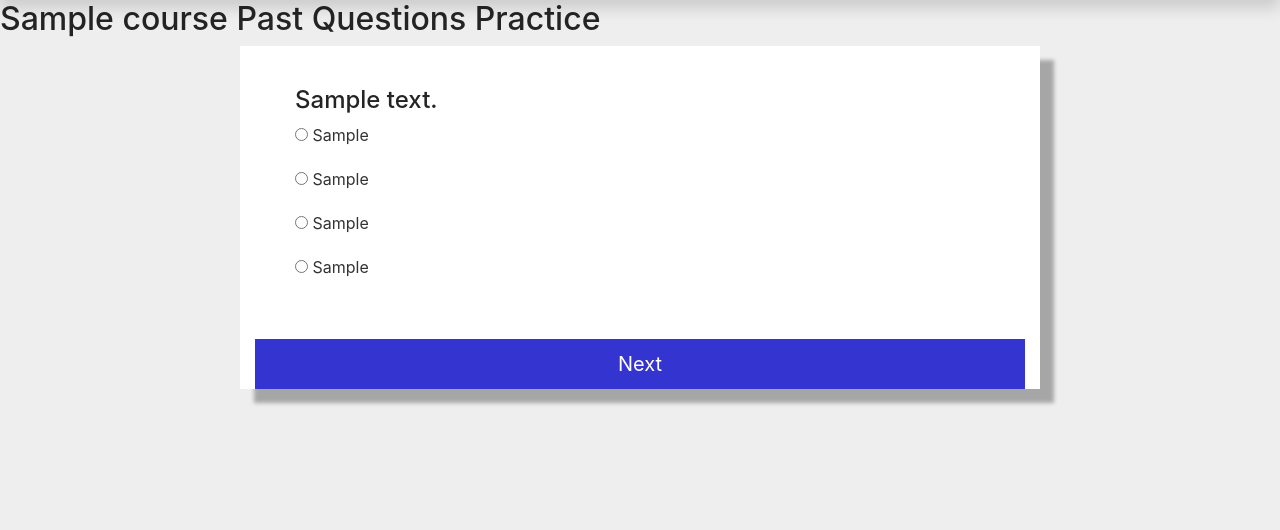
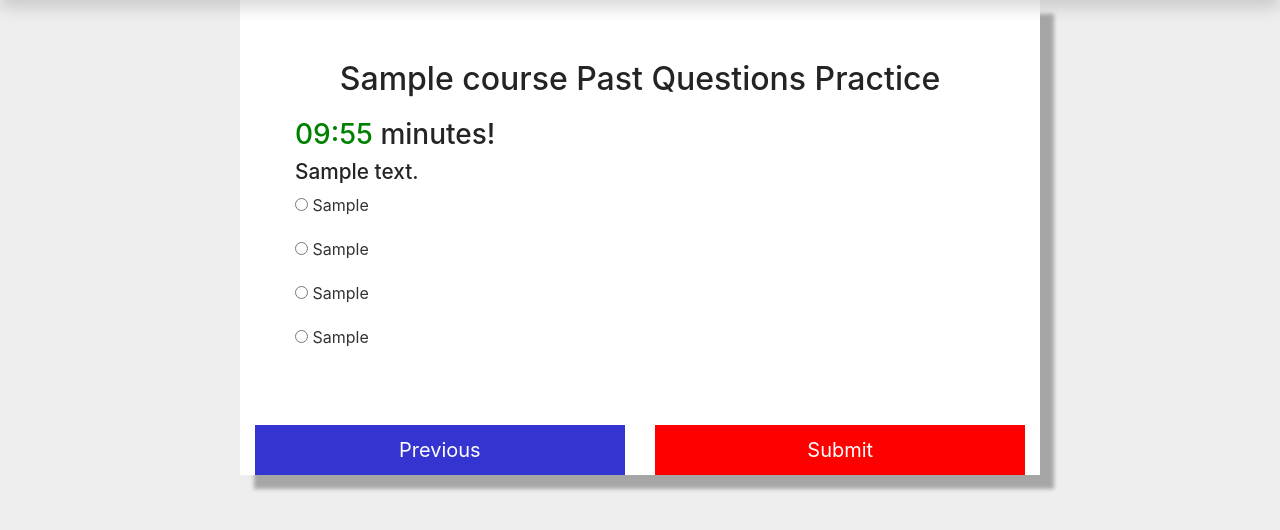
Before and after one commit to PrinceJetro/Tutorial-Haven, a Django app: page /pastquestions/1/ in a window 1280 px wide. Shown: the part 40-570 px from the top of the page. Run offline with Django 4.2, Linux system fonts and the light colour scheme; a user stored in the database is signed in; tables that the repository leaves empty hold one stand-in row (values such as "Sample post"); some libraries are stand-ins or nearby versions.

Commit message:
worked  on the timer and prev button

```diff
--- a/templates/pastquestion.html
+++ b/templates/pastquestion.html
@@ -47,7 +47,7 @@
           }
 
           .question {
-            font-size: 1.5rem;
+            font-size: 1.3rem;
           }
 
           .answer {
@@ -57,7 +57,6 @@
           }
 
           .submit {
-            width: 100%;
             height: 50px;
             font-size: 1.25rem;
           }
@@ -112,17 +111,29 @@
           img{
             width: 100%;
           }
+          .navigation-buttons {
+            display: flex;
+            justify-content: space-between;
+            margin-top: 1rem;
+        }
+        .submit {
+            width: 48%;
+        }
+
+
 
 
     </style>
 </head>
-<h2>{{ course.name }} Past Questions Practice</h2>
 <div class="container">
     <form id="quizForm" method="POST" action="">
         {% csrf_token %}
 
         <div class="game">
             <div class="content">
+              <h2 style="text-align: center; margin:20px">{{ course.name }} Past Questions Practice</h2>
+              <h3><span id="time"></span> minutes!</h3>
+
                 {% for question in cbt_questions %}
                 <div class="answerContainer {% if forloop.first %}active{% endif %}">
                     <h2 class="question">{{ question.question_text|safe }}</h2>
@@ -145,49 +156,21 @@
                 </div>
                 {% endfor %}
             </div>
+            <div class="navigation-buttons">
+                <button type="button" id="prevButton" class="submit">Previous</button>
                 <button type="button" id="nextButton" class="submit">Next</button>
+            </div>
         </div>
 
     </form>
 </div>
 
 
-<!-- <form method="post" >
-    {% csrf_token %}
-    {% if cbt_questions %}
-        {% for question in cbt_questions %}
-            <div class="question-block mb-3">
-                <h4>Question {{ forloop.counter }}: {{ question.question_text|safe }}</h4>
-                <div class="options">
-                    <label>
-                        <input type="radio" name="question_{{ question.id }}" value="A">
-                        {{ question.option_a }}
-                    </label><br>
-                    <label>
-                        <input type="radio" name="question_{{ question.id }}" value="B">
-                        {{ question.option_b }}
-                    </label><br>
-                    <label>
-                        <input type="radio" name="question_{{ question.id }}" value="C">
-                        {{ question.option_c }}
-                    </label><br>
-                    <label>
-                        <input type="radio" name="question_{{ question.id }}" value="D">
-                        {{ question.option_d }}
-                    </label>
-                </div>
-            </div>
-        {% endfor %}
-        <button type="submit" class="btn btn-primary mt-4" name="submit_cbt">Submit</button>
-    {% else %}
-        <p>No questions available for this course.</p>
-    {% endif %}
-</form>
- -->
 <script>
   document.addEventListener("DOMContentLoaded", () => {
     const questions = document.querySelectorAll(".answerContainer");
     const nextButton = document.getElementById("nextButton");
+    const prevButton = document.getElementById("prevButton");
     let currentIndex = 0;
 
     const showQuestion = (index) => {
@@ -195,6 +178,17 @@
         questions.forEach((question) => question.classList.remove("active"));
         // Show the current question
         questions[index].classList.add("active");
+
+        // Update button text based on the question index
+        if (index === questions.length - 1) {
+            nextButton.textContent = "Submit"; // Change to Submit on the last question
+            nextButton.style.backgroundColor="red"
+        } else {
+            nextButton.textContent = "Next"; // Change back to Next otherwise
+            nextButton.style.backgroundColor="rgb(52, 52, 209)"
+
+        }
+
     };
 
     nextButton.addEventListener("click", () => {
@@ -207,219 +201,50 @@
         }
     });
 
+    prevButton.addEventListener("click", () => {
+        if (currentIndex > 0) {
+            currentIndex--;
+            showQuestion(currentIndex);
+        }
+    });
+
     // Initialize the first question
     showQuestion(currentIndex);
 });
+
+  function startTimer(duration, display) {
+    var timer = duration, minutes, seconds;
+    var timerInterval = setInterval(function () {
+        minutes = parseInt(timer / 60, 10);
+        seconds = parseInt(timer % 60, 10);
+
+        minutes = minutes < 10 ? "0" + minutes : minutes;
+        seconds = seconds < 10 ? "0" + seconds : seconds;
+
+        display.textContent = minutes + ":" + seconds;
+
+        // Change color based on remaining time
+        if (timer <= 30) {
+            display.style.color = "red"; // Less than or equal to 30 seconds
+        } else if (timer <= 60) {
+            display.style.color = "yellow"; // Between 31 and 60 seconds
+        } else {
+            display.style.color = "green"; // More than 60 seconds
+        }
+
+        if (--timer < 0) {
+            clearInterval(timerInterval); // Stop the timer
+            document.getElementById("quizForm").submit(); // Submit form
+        }
+    }, 1000);
+}
+
+window.onload = function () {
+    var fiveMinutes = 60 * 10, // Change to your desired duration
+        display = document.querySelector('#time');
+    startTimer(fiveMinutes, display);
+};
 </script>
 
 
 {% endblock %}
-
-
-
-
-
-
-
-
-<!-- <!DOCTYPE html>
-<html lang="en">
-<head>
-  <meta charset="UTF-8">
-  <meta name="viewport" content="width=device-width, initial-scale=1.0">
-  <title>Quiz</title>
-  <script>
-    // Load data from the backend
-    const data = JSON.parse('{{ cbt_questions|escapejs|safe }}');
-</script>
-<style>
-    * {
-        box-sizing: border-box;
-      }
-
-      html,
-      body {
-        height: 100%;
-        width: 100%;
-      }
-
-      body {
-        background-color: #eee;
-        display: grid;
-        place-items: center;
-        color: #242424;
-      }
-
-      button {
-        border: none;
-        background-color: #c99833;
-        color: #fff;
-        cursor: pointer;
-        &:hover {
-          opacity: 0.8;
-        }
-      }
-
-      .container {
-        background-color: #fff;
-        width: clamp(60vw, 800px, 90vw);
-        position: relative;
-        box-shadow: 14px 14px 4px 0px rgba(0, 0, 0, 0.3);
-      }
-
-      .game {
-        display: flex;
-        flex-direction: column;
-      }
-
-      .content {
-        padding: 2.5rem;
-      }
-
-      .question {
-        font-size: 2.5rem;
-      }
-
-      .answer {
-        font-size: 1.5rem;
-        color: #333;
-        margin-bottom: 0.75rem;
-      }
-
-      .submit {
-        width: 100%;
-        height: 50px;
-        font-size: 1.25rem;
-      }
-
-      .result {
-        padding: 2.5rem;
-        display: flex;
-        flex-direction: column;
-        gap: 0.5rem;
-     }
-
-      .row {
-        display: flex;
-        justify-content: space-around;
-        font-size: 1.5rem;
-      }
-
-      .correct {
-        color: #24936e;
-      }
-
-      .wrong {
-        color: #9f353a;
-      }
-
-      .explanation {
-        li:not(:last-child) {
-          margin-bottom: 0.5rem;
-        }
-      }
-
-      .restart {
-        padding: 10px 20px;
-        font-size: 1.25rem;
-      }
-
-      .hidden {
-        display: none;
-      }
-
-      .bold {
-        font-weight: bold;
-      }
-
-</style>
-</head>
-<body>
-  <div class="container">
-    <form id="quizForm" method="POST" action="">
-        {% csrf_token %}
-
-    <div class="game">
-      <div class="content">
-        <h2 class="question"></h2>
-        <div class="answerContainer"></div>
-      </div>
-      <button type="button" class="submit">Submit</button>
-    </div>
-    <div class="result hidden">
-      <h1>Result</h1>
-      <div class="row">
-        <h3 class='correct'></h3>
-        <h3 class="wrong"></h3>
-      </div>
-      <ol class="explanation"></ol>
-      <h2 class="score"></h2>
-      <button type="button" class="restart">Restart</button>
-    </div>
-    </form>
-  </div>
-  <script>
-    document.addEventListener("DOMContentLoaded", () => {
-        let qIndex = 0, selectedAnswer;
-
-        const gameScreen = document.querySelector(".game");
-        const resultScreen = document.querySelector(".result");
-        const question = document.querySelector(".question");
-        const answerContainer = document.querySelector(".answerContainer");
-        const submit = document.querySelector(".submit");
-        const restart = document.querySelector(".restart");
-        const form = document.querySelector("#quizForm"); // Form for submission
-
-        const showQuestion = (qNumber) => {
-          if (qIndex === data.length) {
-            form.submit(); // Submit form when all questions are answered
-            return;
-          }
-
-          selectedAnswer = null;
-          question.textContent = data[qNumber].question;
-          answerContainer.innerHTML = data[qNumber].answers
-            .map(
-              (item, index) => `
-                <div class="answer">
-                  <input type="radio" name='${data[qNumber].id}' id="${index}" value="${item.answer}">
-                  <label for="${index}">${item.answer}</label>
-                </div>`
-            )
-            .join("");
-
-          selectAnswer();
-        };
-
-        const selectAnswer = () => {
-          answerContainer.querySelectorAll("input").forEach((el) => {
-            el.addEventListener("click", (e) => {
-              selectedAnswer = e.target.value;
-            });
-          });
-        };
-
-        submit.addEventListener("click", (e) => {
-          if (selectedAnswer !== null) {
-            qIndex++;
-            showQuestion(qIndex);
-          } else {
-            alert("Please select an answer.");
-          }
-        });
-
-        restart.addEventListener("click", () => {
-          qIndex = 0;
-          gameScreen.classList.toggle("hidden");
-          resultScreen.classList.toggle("hidden");
-          showQuestion(qIndex);
-        });
-
-        // Initialize the first question
-        showQuestion(qIndex);
-      });
-
-</script>
-
-</body>
-</html> -->
--- a/templates/topic_detail.html
+++ b/templates/topic_detail.html
@@ -147,7 +147,6 @@
         }
 
         .content-container th {
-            background-color: #1a73e8;
             color: white;
             font-weight: bold;
         }
@@ -242,7 +241,6 @@
 
 
 <div class="content-container">
-    <h2 class="mt-3">{{ topic.name }}</h2>
     <div id="topic-content">{{ topic.content|safe }}</div>
 </div>
 
--- a/webapp/views.py
+++ b/webapp/views.py
@@ -275,7 +275,7 @@ def list_courses(request, department_id=None):
 @login_required
 def course_detail(request, course_id):
     course = get_object_or_404(Course, id=course_id)
-    topics = course.topics.all()
+    topics = course.topics.order_by('name')  # Order related topics alphabetically by 'name'
     userprogress = UserCourseProgress.objects.filter(user=request.user, course=course).first()
 
     return render(
```
Lines whose indentation alone changed are shown as unchanged.
